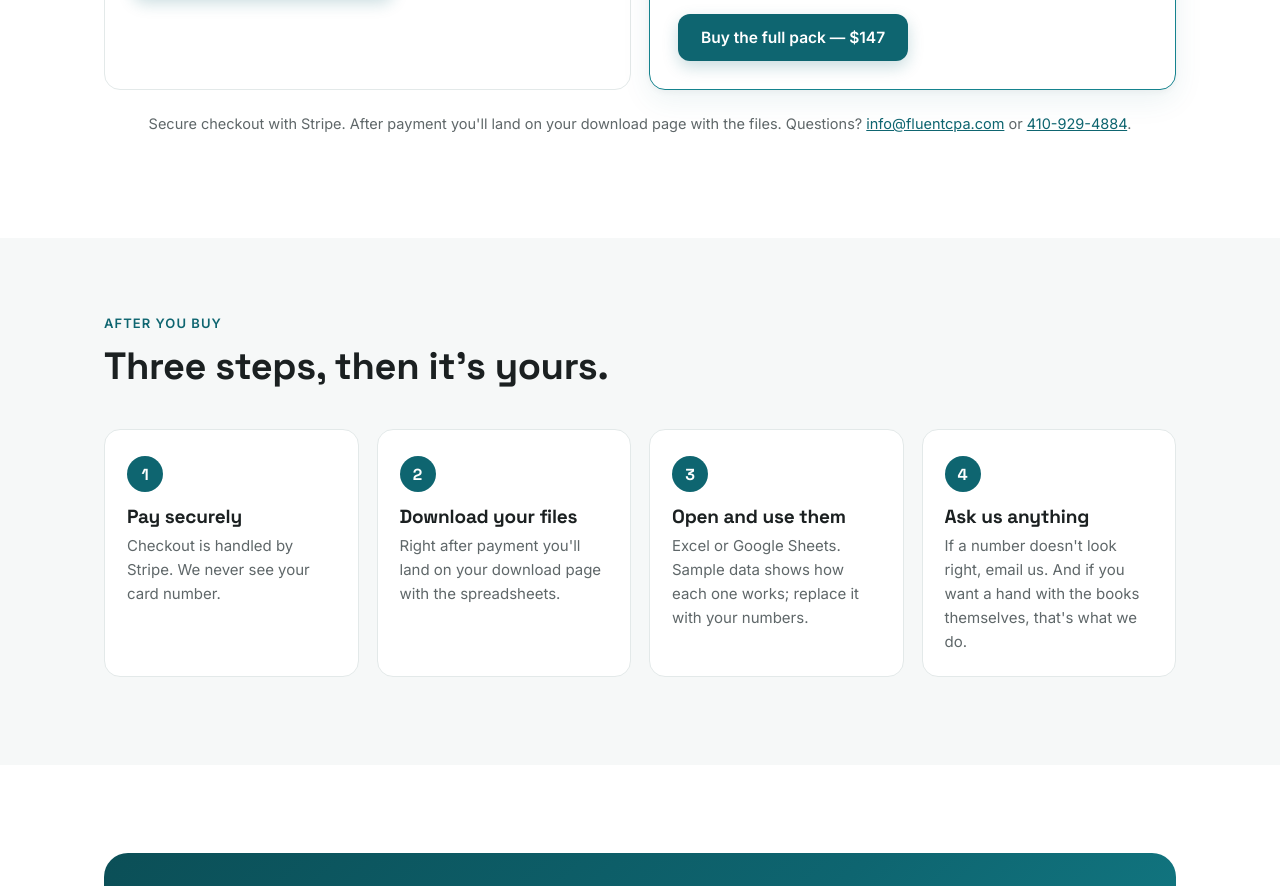
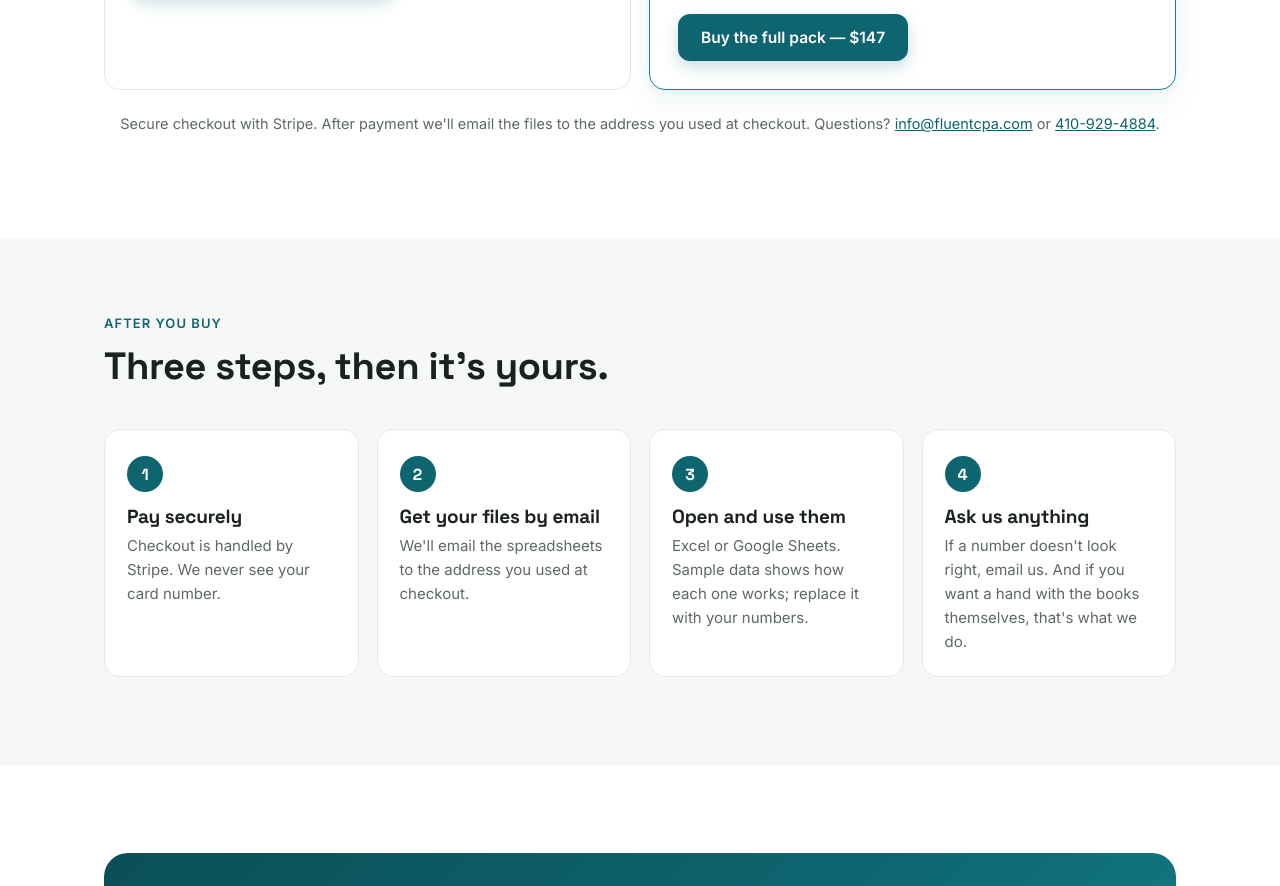
Before and after one commit to infofluentcpa/fluent-website, a plain HTML site: page toolkit.html in a window 1280 px wide. Shown: the part 2218-3104 px from the top of the page. Drawn offline with Linux system fonts and the light colour scheme.

Commit message:
Sales page: say files arrive by email, not a download page

```diff
--- a/toolkit.html
+++ b/toolkit.html
@@ -136,7 +136,7 @@
           <div style="margin-top:22px;"><a class="btn btn-primary" href="https://buy.stripe.com/dRm00k878c5I7kW89GeME01">Buy the full pack — $147</a></div>
         </article>
       </div>
-      <p class="muted center" style="margin-top:22px;font-size:14.5px;">Secure checkout with Stripe. After payment you'll land on your download page with the files. Questions? <a href="mailto:info@fluentcpa.com">info@fluentcpa.com</a> or <a href="tel:+14109294884">410-929-4884</a>.</p>
+      <p class="muted center" style="margin-top:22px;font-size:14.5px;">Secure checkout with Stripe. After payment we'll email the files to the address you used at checkout. Questions? <a href="mailto:info@fluentcpa.com">info@fluentcpa.com</a> or <a href="tel:+14109294884">410-929-4884</a>.</p>
     </div>
   </section>
 
@@ -149,7 +149,7 @@
       </div>
       <div class="steps">
         <div class="step"><h3>Pay securely</h3><p>Checkout is handled by Stripe. We never see your card number.</p></div>
-        <div class="step"><h3>Download your files</h3><p>Right after payment you'll land on your download page with the spreadsheets.</p></div>
+        <div class="step"><h3>Get your files by email</h3><p>We'll email the spreadsheets to the address you used at checkout.</p></div>
         <div class="step"><h3>Open and use them</h3><p>Excel or Google Sheets. Sample data shows how each one works; replace it with your numbers.</p></div>
         <div class="step"><h3>Ask us anything</h3><p>If a number doesn't look right, email us. And if you want a hand with the books themselves, that's what we do.</p></div>
       </div>
```
